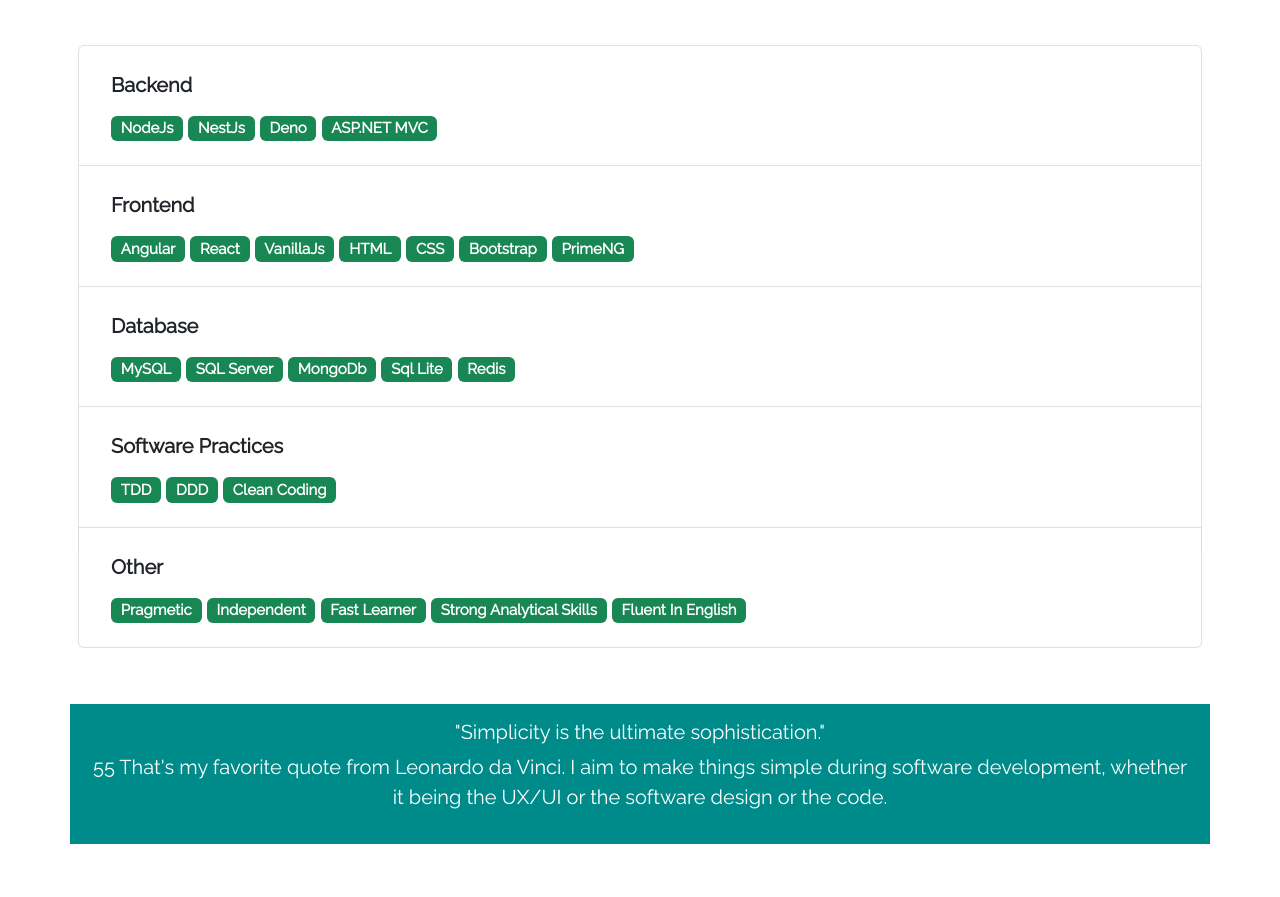
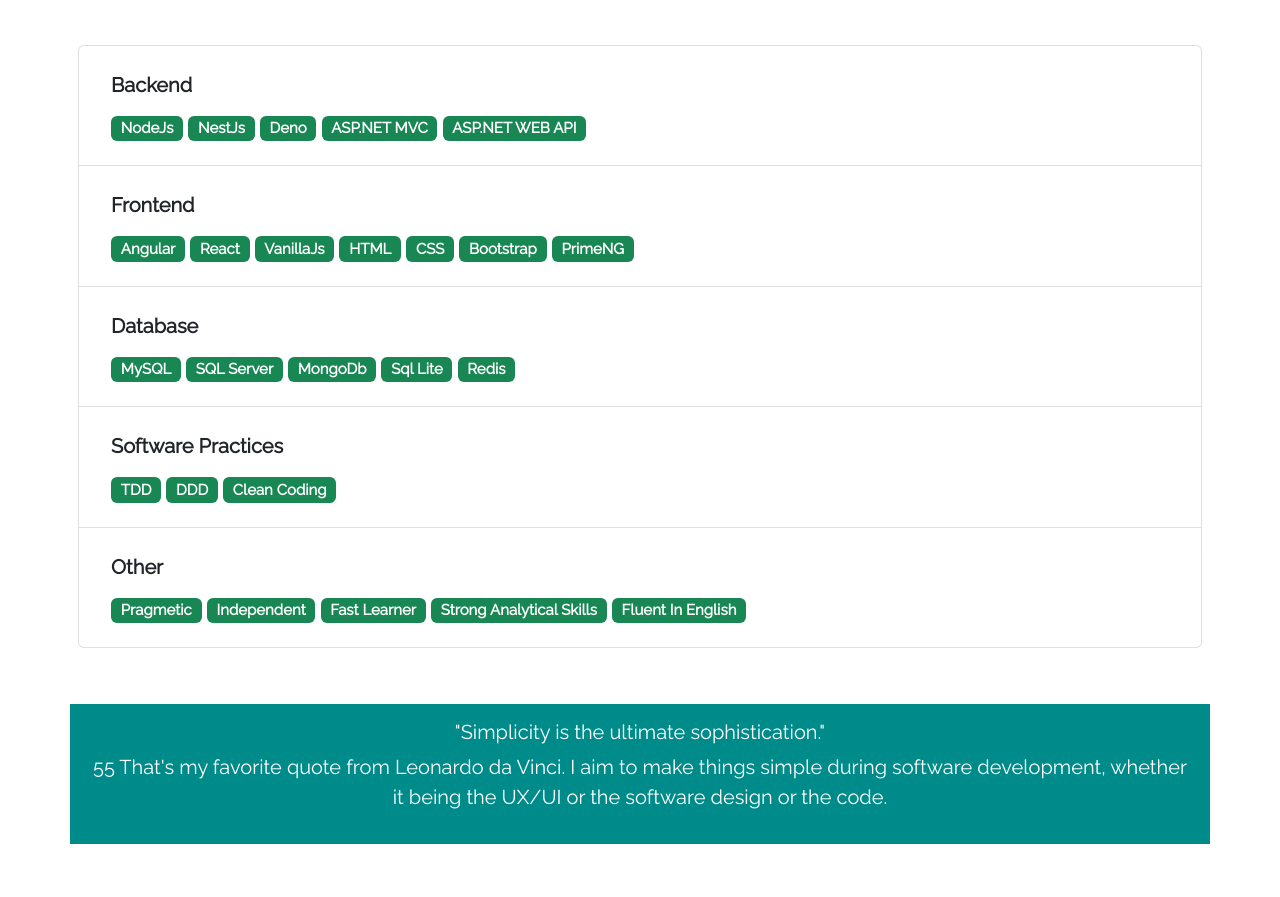
Before and after one commit to flyrehan786/irehan.github.io, a plain HTML site: page index.html in a window 1280 px wide. Shown: the part 926-1823 px from the top of the page. Drawn offline with nearby package versions, Linux system fonts and the light colour scheme.

Commit message:
updating skills.

```diff
--- a/index.html
+++ b/index.html
@@ -53,6 +53,7 @@
                     <span class="badge bg-success mt-3">NestJs</span>
                     <span class="badge bg-success mt-3">Deno</span>
                     <span class="badge bg-success mt-3">ASP.NET MVC</span>
+                    <span class="badge bg-success mt-3">ASP.NET WEB API</span>
                 </div>
             </li>
             <li class="list-group-item d-flex justify-content-between align-items-start p-4 ">
```
